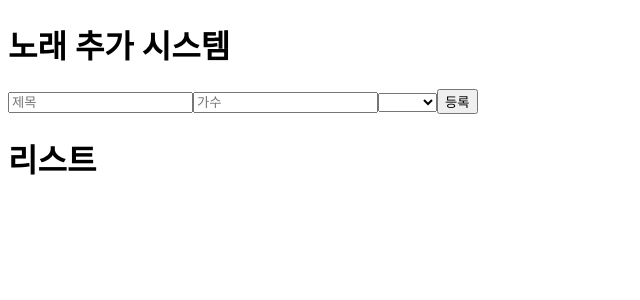
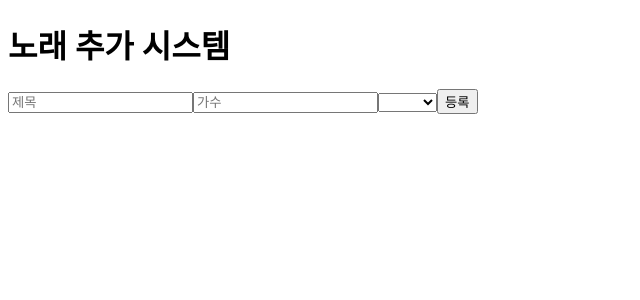
Before and after one commit to domino3333/react-diy, a React (Vite) app in the folder prac03/: page / in a window 1280 px wide. Shown: the top 300 px of the page, without its empty margins (0-640 px from the left). Built offline with nearby package versions, Linux system fonts and the light colour scheme.

Commit message:
[prac03]삽입한 노래 아이템을 List화면에 출력하기 완료 실수한 것: (id,title) 로 받지 말고 중괄호로 받기

```diff
--- a/prac03/src/App.jsx
+++ b/prac03/src/App.jsx
@@ -26,7 +26,7 @@ function App() {
     <>
       <Header />
       <Adder create={create}/>
-      <List />
+      <List song={song}/>
 
     </>
   )
--- a/prac03/src/components/List.jsx
+++ b/prac03/src/components/List.jsx
@@ -1,9 +1,12 @@
+import SongItem from "./SongItem";
 
 
-const List = ()=>{
+const List = ({ song }) => {
 
-    return(<>
-        <h1>리스트</h1>
+
+    return (<>
+        {song.map((s) =>
+            <SongItem key={s.id}{...s} />)}
     </>)
 }
 
--- /dev/null
+++ b/prac03/src/components/SongItem.jsx
@@ -0,0 +1,9 @@
+
+const SongItem = ({id,title,singer,genre})=>{
+
+    return(<>
+        <p>{id}/{title}/{singer}/{genre}</p>
+    </>)
+}
+
+export default SongItem;
```
